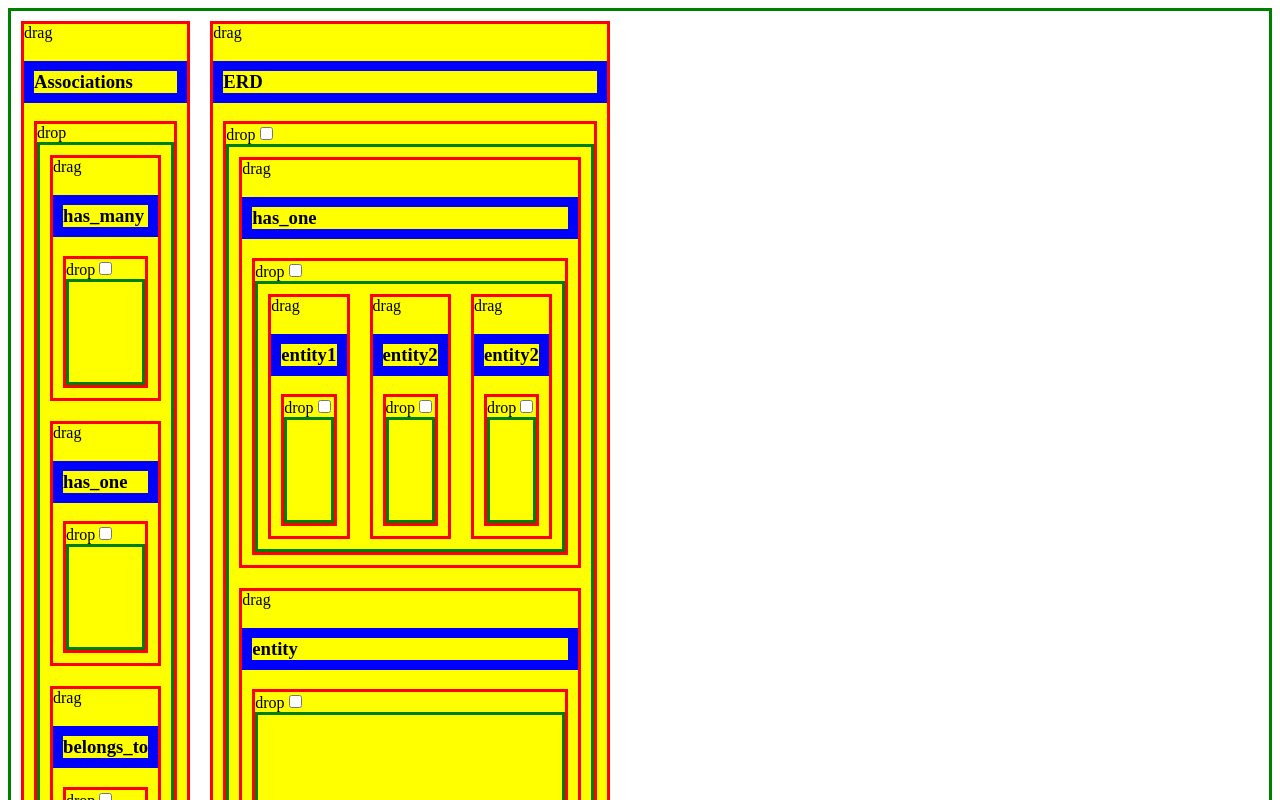
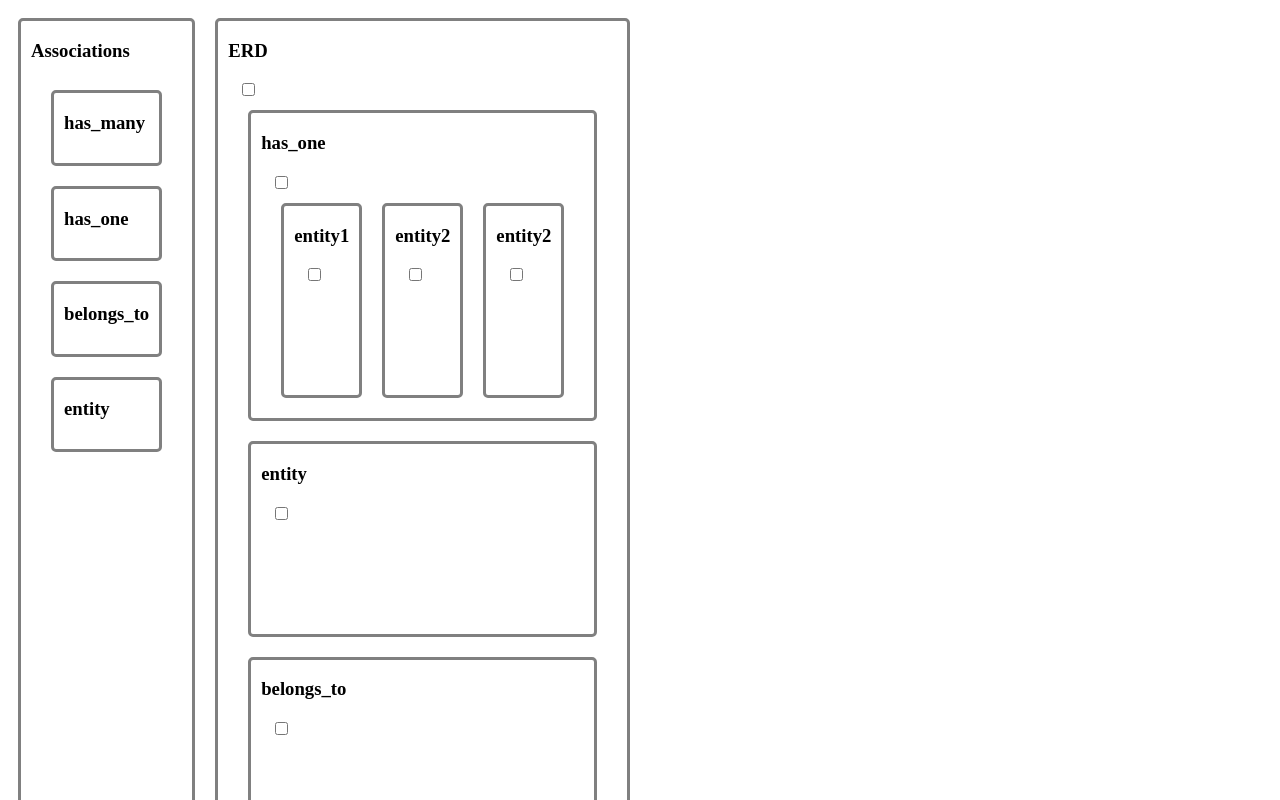
Before and after one commit to ozovalihasan/ead, a React (Create React App) app: page / in a window 1280 px wide. Shown: the top 800 px of the page. Built offline with nearby package versions, Linux system fonts and the light colour scheme.

Commit message:
Update styles of Model component

```diff
--- a/src/AppModel.js
+++ b/src/AppModel.js
@@ -151,7 +151,7 @@ const AppModel = () => {
     // setData(newData);
   };
 
-  const item = data.items[0];
+  const id = 0;
   const allItems = data.items;
   const handleCheck = (e, id) => {
     const { target } = e;
@@ -185,7 +185,8 @@ const AppModel = () => {
               >
 
                 <Model
-                  item={item}
+                  id={id}
+                  item={allItems[id]}
                   allItems={allItems}
                   index={0}
                   restrictedDropId={restrictedDropId}
--- a/src/Model.js
+++ b/src/Model.js
@@ -6,31 +6,36 @@ import { Draggable, Droppable } from 'react-beautiful-dnd';
 // import Factory from './Factory';
 
 const Model = ({
-  item, allItems, restrictedDropId, handleCheck,
+  item, allItems, restrictedDropId, handleCheck, id,
 }) => (
+
+  <div>
+    {item.isDropDisabled || (
+    <input
+      name="isRestrictedDrop"
+      type="checkbox"
+      checked={restrictedDropId === id}
+      onChange={(e) => handleCheck(e, id)}
+    />
+    )}
     <SubContainer
       subdirection={item.subdirection}
+      factory={item.factory}
     >
-
       {item.subItemIds.map((id, index) => (
-
+        <Container key={id}>
           <Draggable
-        key={id}
             draggableId={id.toString()}
             index={index}
             isDragDisabled={allItems[id].isDragDisabled}
           >
             {(providedDrag, snapshot) => (
-          <div>
-
-            <Container
+              <DragContainer
                 {...providedDrag.draggableProps}
                 {...providedDrag.dragHandleProps}
                 ref={providedDrag.innerRef}
               >
-
                 {false && console.warn(snapshot)}
-              drag
                 <Title {...providedDrag.dragHandleProps}>
                   {allItems[id].content}
                 </Title>
@@ -40,69 +45,53 @@ const Model = ({
                   isDropDisabled={allItems[id].isDropDisabled
                         || (restrictedDropId !== -1 && restrictedDropId !== id)}
                 >
-
                   { (providedDrop) => (
-                  <div>
-
-                    <Container
+                    <DropContainer
                       {...providedDrop.droppableProps}
                       ref={providedDrop.innerRef}
+                      factory={allItems[id].factory}
                     >
-                      drop
-                      {allItems[id].isDropDisabled || (
-                      <input
-                        name="isRestrictedDrop"
-                        type="checkbox"
-                        checked={restrictedDropId === id}
-                        onChange={(e) => handleCheck(e, id)}
-                      />
-                      )}
-
                       <Model
+                        id={id}
                         item={allItems[id]}
                         allItems={allItems}
                         index={index}
                         restrictedDropId={restrictedDropId}
                         handleCheck={handleCheck}
                       />
-
                       {providedDrop.placeholder}
-                    </Container>
-                  </div>
+                    </DropContainer>
                   )}
-
                 </Droppable>
-
-            </Container>
-          </div>
+              </DragContainer>
             )}
           </Draggable>
-
+        </Container>
       ))}
     </SubContainer>
+  </div>
 );
 
 const Container = styled.div`
-  /* display: flex;
-  flex-direction: ${(props) => props.direction}; */
-  /* width: 100px;
-  height: 100px; */
-  border: 3px solid red;
-  background-color: yellow;
+  border: 3px solid gray;
   margin: 10px;
-  min-height: 100px;
+  border-radius: 5px;
 
+`;
+const DropContainer = styled.div`
+  margin: 10px;
+  border-radius: 5px;
+`;
+const DragContainer = styled.div`
+  margin: 10px;
+  border-radius: 5px;
 `;
 
 const SubContainer = styled.div`
   display: flex;
   flex-direction: ${(props) => props.subdirection};
-
-  /* width: 100px;
-  height: 100px; */
-  border: 3px solid green;
-  min-height: 100px;
-
+  min-height: ${(props) => (props.factory ? '0' : '100px')};
+  border-radius: 5px;
 `;
 
 const Title = styled.h3`
@@ -110,6 +99,5 @@ const Title = styled.h3`
   /* width: 200px;
   height: 200px; */
   /* background-color: red; */
-  border: 10px solid blue;
 `;
 export default Model;
--- a/src/modelData.js
+++ b/src/modelData.js
@@ -23,24 +23,32 @@ const modelData = {
       subItemIds: [],
       order: 'vertical',
       subdirection: 'column',
+      isDropDisabled: true,
+      factory: true,
     },
     3: {
       content: 'has_one',
       subItemIds: [],
       order: 'vertical',
       subdirection: 'column',
+      isDropDisabled: true,
+      factory: true,
     },
     4: {
       content: 'belongs_to',
       subItemIds: [],
       order: 'vertical',
       subdirection: 'column',
+      isDropDisabled: true,
+      factory: true,
     },
     5: {
       content: 'entity',
       subItemIds: [],
       order: 'vertical',
       subdirection: 'column',
+      isDropDisabled: true,
+      factory: true,
     },
     6: {
       content: 'ERD',
```
Lines whose indentation alone changed are shown as unchanged.
